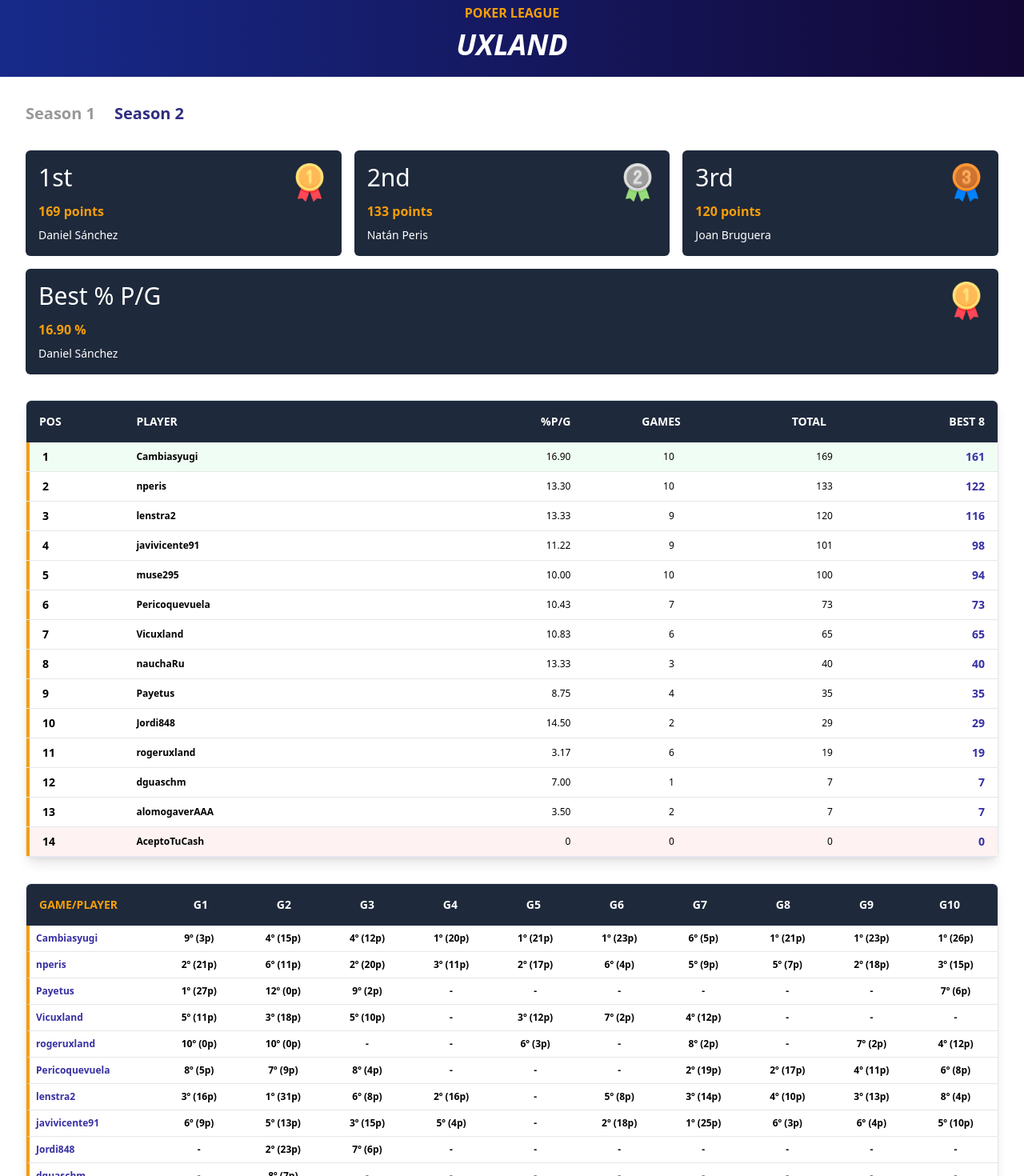
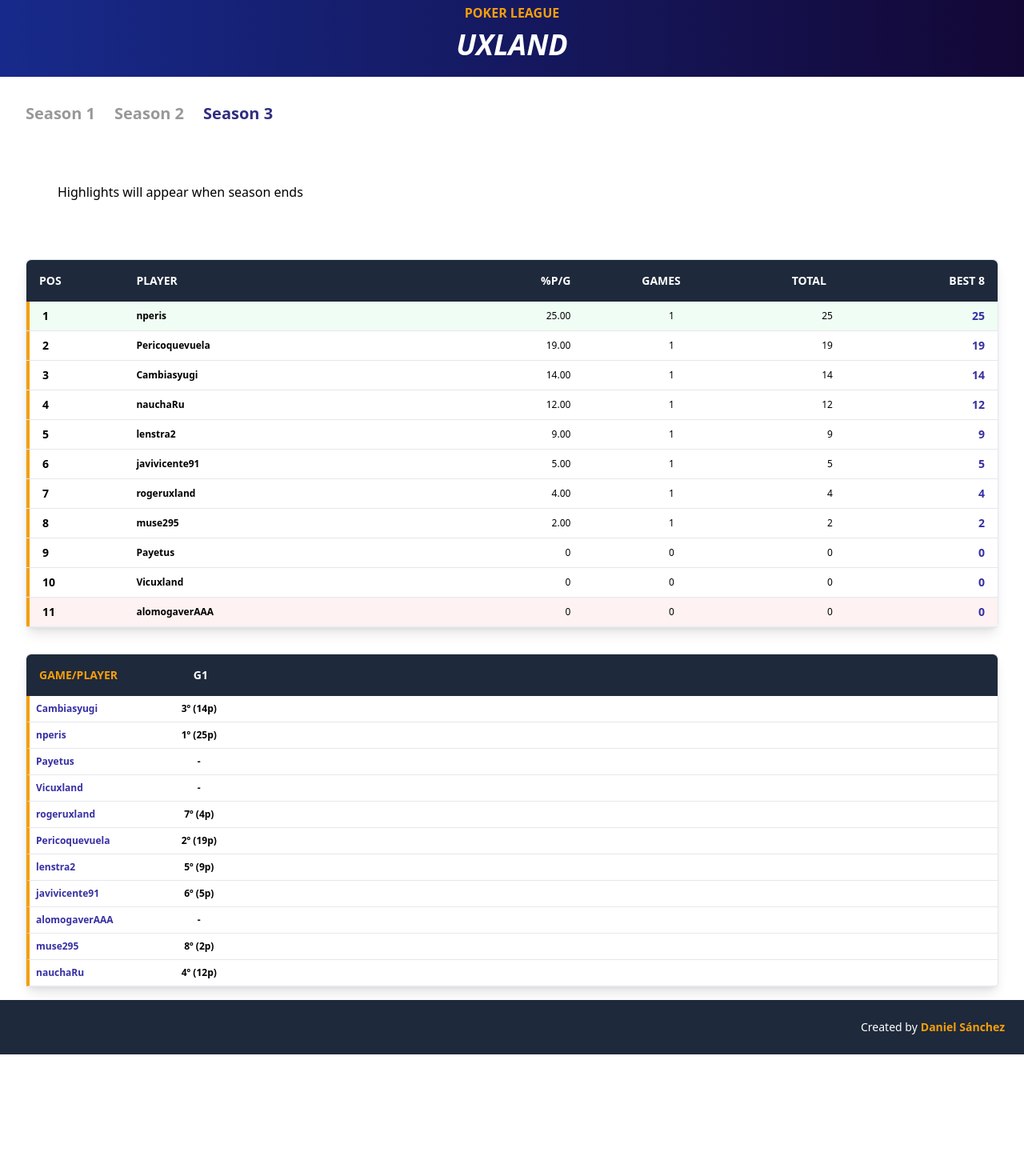
Before and after one commit to dguasch89/poker-league, a React (Vite) app: page / in a window 1280 px wide. Shown: the part 80-1550 px from the top of the page at 80% size. After the commit the page ends 1398 px from the top, so only its background shows below. Built offline with nearby package versions, Linux system fonts and the light colour scheme.

Commit message:
fix: new season

```diff
--- a/src/UI/components/Player.tsx
+++ b/src/UI/components/Player.tsx
@@ -12,7 +12,11 @@ export function Player(props: PlayerProps) {
   const seasons: ISeason[] = useSeasonsStore.getState().seasons;
   const players: IPlayer[] = usePlayersStore.getState().players;
   return (
-    <div className="flex flex-row gap-2 rounded-md bg-slate-800 p-4 text-white hover:-rotate-6 cursor-pointer transition duration-150 relative">
+    <div
+      className={`flex flex-row gap-2 rounded-md bg-slate-800 p-4 text-white hover:-rotate-6 cursor-pointer transition duration-150 relative ${
+        !props.player.active ? 'opacity-40' : ''
+      }`}
+    >
       <img src={devAvatar} alt="dev" className="w-16" />
       <div className="flex flex-col">
         <div className="font-bold text-2xl">{props.player.nickname}</div>
--- a/src/UI/components/SeasonDetail.tsx
+++ b/src/UI/components/SeasonDetail.tsx
@@ -7,7 +7,7 @@ interface SeasonDetailProps {
 }
 
 export function SeasonDetail(props: SeasonDetailProps) {
-  const players = usePlayersStore.getState().players;
+  const players = usePlayersStore.getState().players.filter(p => p.active);
 
   return (
     <div>
--- a/src/UI/components/StandingsBest8.tsx
+++ b/src/UI/components/StandingsBest8.tsx
@@ -12,7 +12,7 @@ interface StandingsProps {
 }
 
 export function StandingsBest8(props: StandingsProps) {
-  const players = usePlayersStore.getState().players;
+  const players = usePlayersStore.getState().players.filter(p => p.active);
   const sortedPlayers = sortPlayersByTotalSeasonPointsDesc(props.season, players);
 
   return (
--- a/src/UI/views/HomePage/HomePage.tsx
+++ b/src/UI/views/HomePage/HomePage.tsx
@@ -10,7 +10,7 @@ import {SeasonHighlightsBest8} from '../../components/SeasonHighlightsBest8';
 import {SeasonDetail} from '../../components/SeasonDetail';
 
 export function HomePage() {
-  const [seasonSelected, setSeasonSelected] = useState(2);
+  const [seasonSelected, setSeasonSelected] = useState(3);
   const seasons = useSeasonsStore.getState().seasons;
   return (
     <div className="HomePage">
@@ -41,6 +41,17 @@ export function HomePage() {
         >
           Season 2
         </div>
+        <div
+          onClick={e => setSeasonSelected(3)}
+          data-testid="tab-item"
+          className={`font-bold text-xl cursor-pointer transition duration-150 ${
+            seasonSelected === 3
+              ? 'opacity-100 text-indigo-900'
+              : 'opacity-40 hover:opacity-100 hover:text-indigo-900'
+          }`}
+        >
+          Season 3
+        </div>
       </div>
       {seasons.map((season: ISeason) => (
         <div
--- a/src/UI/views/PointSystem.tsx
+++ b/src/UI/views/PointSystem.tsx
@@ -1,4 +1,4 @@
-import {pointsByPositionSeason2} from '../../domain/season-best-8';
+import {pointsByPositionSeasonBest8} from '../../domain/season-best-8';
 import {appendOrdinal} from '../utils/ordinals';
 
 export function PointSystem() {
@@ -13,7 +13,7 @@ export function PointSystem() {
       <h2 className="border-b-2 pb-4 border-orange-300 text-lg">
         After 10 games, the best 8 games of each player will count for total points.
       </h2>
-      {Object.values(pointsByPositionSeason2).map(points => {
+      {Object.values(pointsByPositionSeasonBest8).map(points => {
         const totalPlayers = Object.values(points).length;
         return (
           <div key={totalPlayers} className="p-2 bg-slate-100 rounded-md">
--- a/src/domain/data/players.json
+++ b/src/domain/data/players.json
@@ -4,97 +4,111 @@
     "name": "Daniel",
     "surname": "Sánchez",
     "nickname": "Cambiasyugi",
-    "lastSeasonPosition": 3
+    "lastSeasonPosition": 3,
+    "active": true
   },
   {
     "id": 2,
     "name": "Natán",
     "surname": "Peris",
     "nickname": "nperis",
-    "lastSeasonPosition": 2
+    "lastSeasonPosition": 2,
+    "active": true
   },
   {
     "id": 3,
     "name": "Cristian",
     "surname": "Payet",
     "nickname": "Payetus",
-    "lastSeasonPosition": 10
+    "lastSeasonPosition": 10,
+    "active": true
   },
   {
     "id": 4,
     "name": "Víctor",
     "surname": "Castany",
     "nickname": "Vicuxland",
-    "lastSeasonPosition": 4
+    "lastSeasonPosition": 4,
+    "active": true
   },
   {
     "id": 5,
     "name": "Roger",
     "surname": "González",
     "nickname": "rogeruxland",
-    "lastSeasonPosition": 9
+    "lastSeasonPosition": 9,
+    "active": true
   },
   {
     "id": 6,
     "name": "Manel",
     "surname": "López",
     "nickname": "Pericoquevuela",
-    "lastSeasonPosition": 5
+    "lastSeasonPosition": 5,
+    "active": true
   },
   {
     "id": 7,
     "name": "Joan",
     "surname": "Bruguera",
     "nickname": "lenstra2",
-    "lastSeasonPosition": 1
+    "lastSeasonPosition": 1,
+    "active": true
   },
   {
     "id": 8,
     "name": "Xavier",
     "surname": "Vicente",
     "nickname": "javivicente91",
-    "lastSeasonPosition": 7
+    "lastSeasonPosition": 7,
+    "active": true
   },
   {
     "id": 9,
     "name": "Jordi",
     "surname": "Sanchez",
     "nickname": "Jordi848",
-    "lastSeasonPosition": 12
+    "lastSeasonPosition": 12,
+    "active": false
   },
   {
     "id": 10,
     "name": "David",
     "surname": "Guasch",
     "nickname": "dguaschm",
-    "lastSeasonPosition": 6
+    "lastSeasonPosition": 6,
+    "active": false
   },
   {
     "id": 11,
     "name": "Daní",
     "surname": "Pinart",
     "nickname": "alomogaverAAA",
-    "lastSeasonPosition": 11
+    "lastSeasonPosition": 11,
+    "active": true
   },
   {
     "id": 12,
     "name": "Albert",
     "surname": "Mosella",
     "nickname": "muse295",
-    "lastSeasonPosition": 8
+    "lastSeasonPosition": 8,
+    "active": true
   },
   {
     "id": 13,
     "name": "Pedro",
     "surname": "Barquín",
     "nickname": "AceptoTuCash",
-    "lastSeasonPosition": 0
+    "lastSeasonPosition": 0,
+    "active": false
   },
   {
     "id": 14,
     "name": "Ignasi",
     "surname": "Reixach",
     "nickname": "nauchaRu",
-    "lastSeasonPosition": 0
+    "lastSeasonPosition": 0,
+    "active": true
   }
 ]
--- a/src/domain/data/seasons.json
+++ b/src/domain/data/seasons.json
@@ -110,5 +110,16 @@
         "standings": [1, 14, 2, 5, 8, 6, 3, 7, 12]
       }
     ]
+  },
+  {
+    "id": 3,
+    "description": "Season 3",
+    "games": [
+      {
+        "id": 1,
+        "description": "Game 1",
+        "standings": [2, 6, 1, 14, 7, 8, 5, 12]
+      }
+    ]
   }
 ]
--- a/src/domain/interfaces.ts
+++ b/src/domain/interfaces.ts
@@ -9,6 +9,7 @@ export interface IPlayer {
   surname: string;
   nickname: string;
   lastSeasonPosition: number;
+  active: boolean;
 }
 
 export interface IGame {
--- a/src/domain/season-best-8.ts
+++ b/src/domain/season-best-8.ts
@@ -3,7 +3,7 @@ import {isInvalidPlayer} from './player.js';
 import {getPlayerSeasonGamesCount} from './season.js';
 import {sortBy, maxBy} from './util.js';
 
-export const pointsByPositionSeason2 = {
+export const pointsByPositionSeasonBest8 = {
   4: {1: 18, 2: 15, 3: 10, 4: 7},
   5: {1: 20, 2: 16, 3: 11, 4: 9, 5: 4},
   6: {1: 21, 2: 17, 3: 12, 4: 10, 5: 7, 6: 3},
@@ -16,7 +16,7 @@ export const pointsByPositionSeason2 = {
 };
 
 export const getPointsByPosition = (playersCount: number, position: number) => {
-  return (pointsByPositionSeason2 as any)[playersCount][position];
+  return (pointsByPositionSeasonBest8 as any)[playersCount][position];
 };
 
 export const getPlayerGamePoints = (game: IGame, playerId: number): number => {
```
